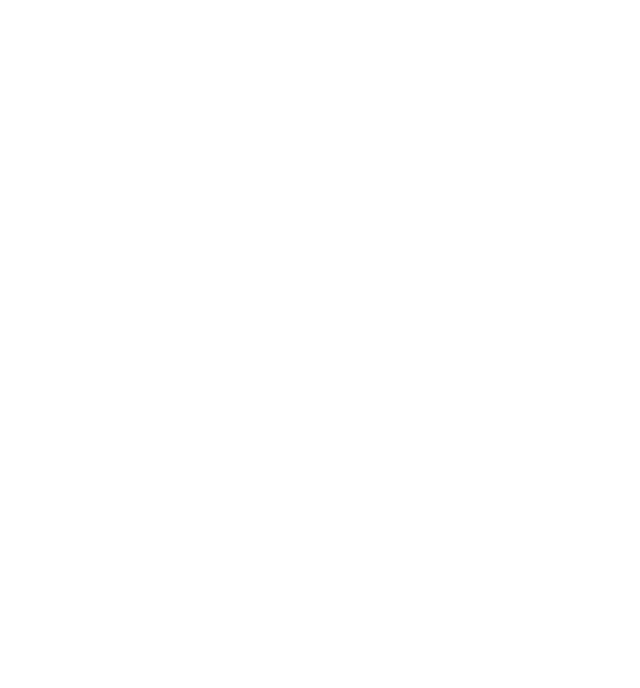
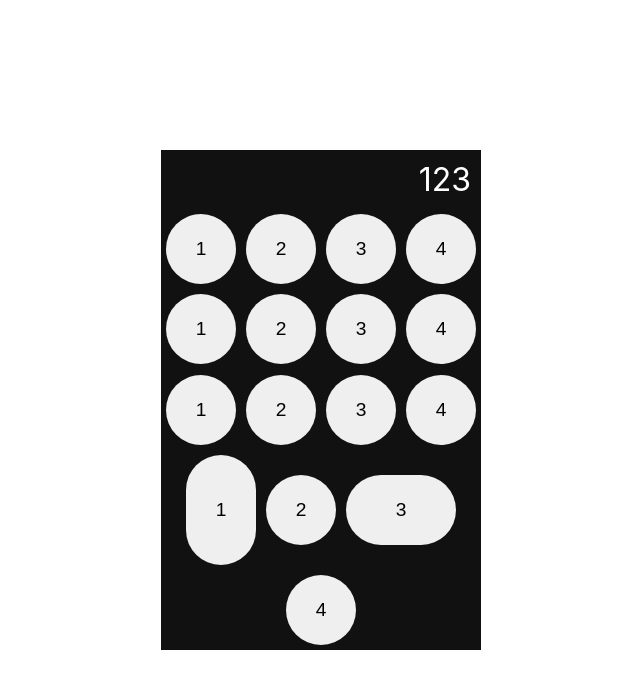
Before and after one commit to systemry420/react-calculator, a React (Create React App) app: page / in a window 1280 px wide. Shown: the top 688 px of the page, without its empty margins (319-959 px from the left). Built offline with nearby package versions, Linux system fonts and the light colour scheme.

Commit message:
style elements before getting into logic

```diff
--- a/src/App.css
+++ b/src/App.css
@@ -0,0 +1,60 @@
+* {
+    box-sizing: border-box;
+}
+
+body {
+    min-height: 100vh;
+    display: flex;
+    justify-content: center;
+    align-items: center;
+}
+
+.app {
+    width: 320px;
+    height: 500px;
+    display: flex;
+    align-items: center;
+    justify-content: center;
+    flex-wrap: wrap;
+    background-color: #111;
+}
+
+.display {
+    width: 100%;
+    padding: 10px;
+    text-align: right;
+    color: #fff;
+    font-size: 2em;
+}
+
+button {
+    height: 70px;
+    width: 70px;
+    border-radius: 50%;
+    margin: 5px;
+    border: none;
+    font-size: 1.2em;
+}
+
+button.big-h {
+    width: 110px;
+    border-radius: 50px;
+}
+
+button.big-v {
+    height: 110px;
+    border-radius: 50px;
+}
+
+.bg-orange {
+    background-color: rgb(252, 157, 9);
+}
+
+.bg-lightgray {
+    background-color: rgb(164, 164, 164);
+}
+
+.bg-gray {
+    background-color: rgb(51, 51, 51);
+    color: #fff;
+}
--- a/src/App.js
+++ b/src/App.js
@@ -4,7 +4,23 @@
 function App() {
   return (
     <div className="app">
-
+      <div id="display" className="display">123</div>
+      <button>1</button>
+      <button>2</button>
+      <button>3</button>
+      <button>4</button>
+      <button>1</button>
+      <button>2</button>
+      <button>3</button>
+      <button>4</button>
+      <button>1</button>
+      <button>2</button>
+      <button>3</button>
+      <button>4</button>
+      <button  className="big-v">1</button>
+      <button>2</button>
+      <button className="big-h">3</button>
+      <button>4</button>
     </div>
   );
 }
```
